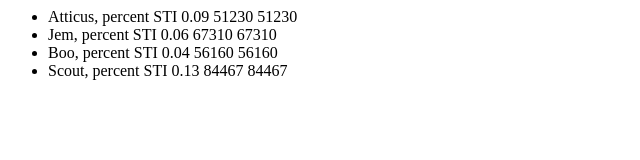
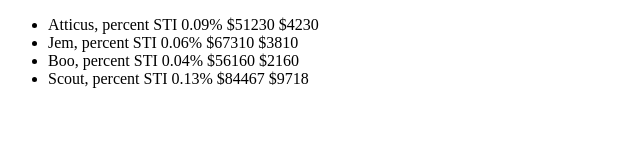
Before and after one commit to Katirene/bughunt-iota, a plain HTML site: page index.html in a window 1280 px wide. Shown: the whole page, without its empty margins (0-640 px from the left). Drawn offline with Linux system fonts and the light colour scheme.

Commit message:
corrected bonus calc logic

```diff
--- a/index.html
+++ b/index.html
@@ -1,15 +1,20 @@
+<!DOCTYPE html>
 <html>
   <head>
+  	<link ref="stylesheet" href="http://meyerweb.com/eric/tools/css/reset/"/><link ref="stylesheet" href="style.css"/>
     <meta charset="utf-8">
     <title>STI Challenge - With Bugs</title>
     <meta name="description" content="Webpage">
   </head>
+  <header>
+  </header>
 
   <body>
-    <ul id="content"></ul>
-
-    <script src="solo_script.js"></script>
+  	<div>
+    	<ul id="content"></ul>
+	</div>
   </body>
 
-
+  	<script src="solo_script.js"></script>
+  	<link ref="stylesheet" href="http://meyerweb.com/eric/tools/css/reset/"/><link ref="stylesheet" href="style.css"/>
 </html>
--- a/solo_script.js
+++ b/solo_script.js
@@ -19,7 +19,7 @@ var position = document.getElementById('content');
 for(var i = 0; i < array.length; i++){
 	array[i] = calculateSTI(array[i]);
  	newEl = document.createElement('li');
-	newText = document.createTextNode(array[i][0] + ",    percent STI    " + array[i][1] + "     " + array[i][2] + "     " + array[i][3]);
+	newText = document.createTextNode(array[i][0] + ", percent STI " + array[i][1] + "%    $" + array[i][2] + "   $" + array[i][3]);
 	newEl.appendChild(newText);
 	position.appendChild(newEl);
 }
@@ -40,9 +40,8 @@ function calculateSTI(array1) {
 
   newArray[1] = bonus;
   //changed line 43 used math.round.
-  newArray[2] = Math.round(baseSalary * (1.0 + bonus), -1);
-  //needed to remove the * bonus from the result because I changed the input to newArray[2]
-  newArray[3] = Math.round(newArray[2]);
+  newArray[2] = parseInt(baseSalary * (1.0 + bonus));
+  newArray[3] = Math.round(baseSalary * bonus);
   console.log(newArray[0] + " " + newArray[1] + " " + newArray[2] + " " + newArray[3]);
 
   return newArray;
```
